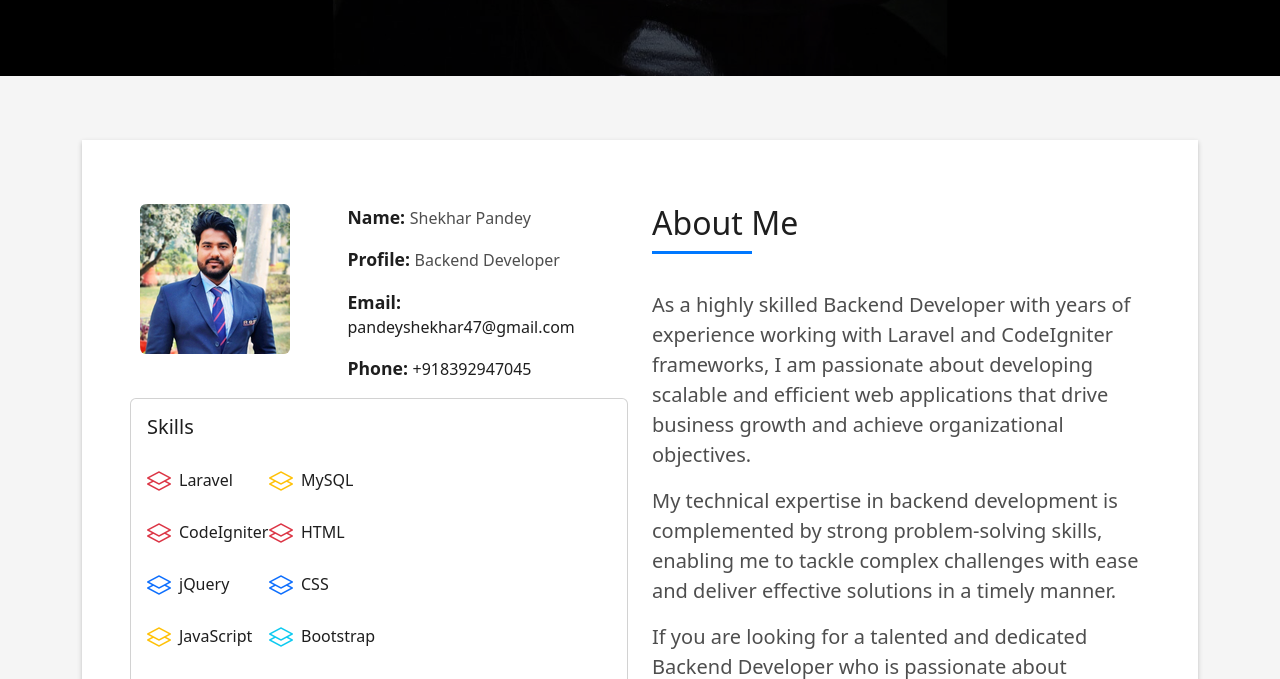
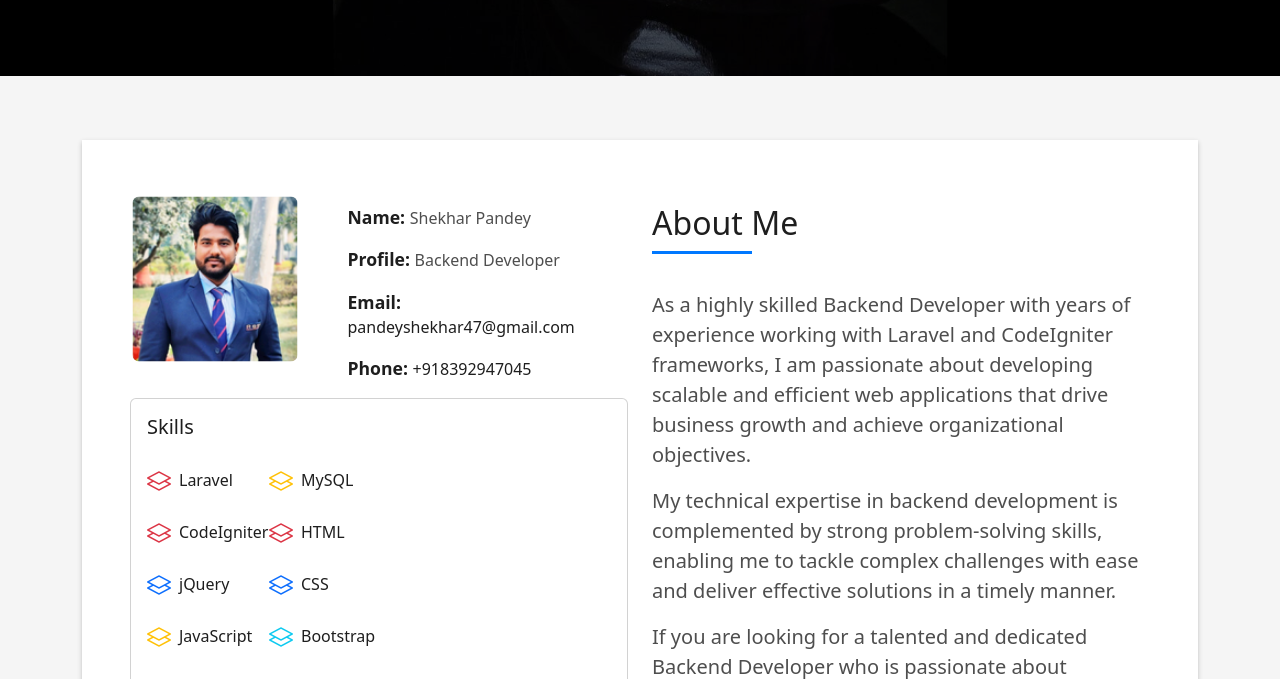
Before and after one commit to pandey-shekhar/portfolio, a plain HTML site: page index.html in a window 1280 px wide. In both pictures the pointer is over the picture 215 px from the left and 1003 px from the top of the page. Shown: the part 724-1403 px from the top of the page. Drawn offline with Linux system fonts and the light colour scheme.

Commit message:
Update style.css

```diff
--- a/assets/css/style.css
+++ b/assets/css/style.css
@@ -1464,3 +1464,11 @@ footer .credits a {
 .counter.purecounter::after {
   content: "+";
 }
+
+.zoom-image {
+  transition: transform 0.3s ease-in-out;
+}
+
+.zoom-image:hover {
+  transform: scale(1.1);
+}
```
